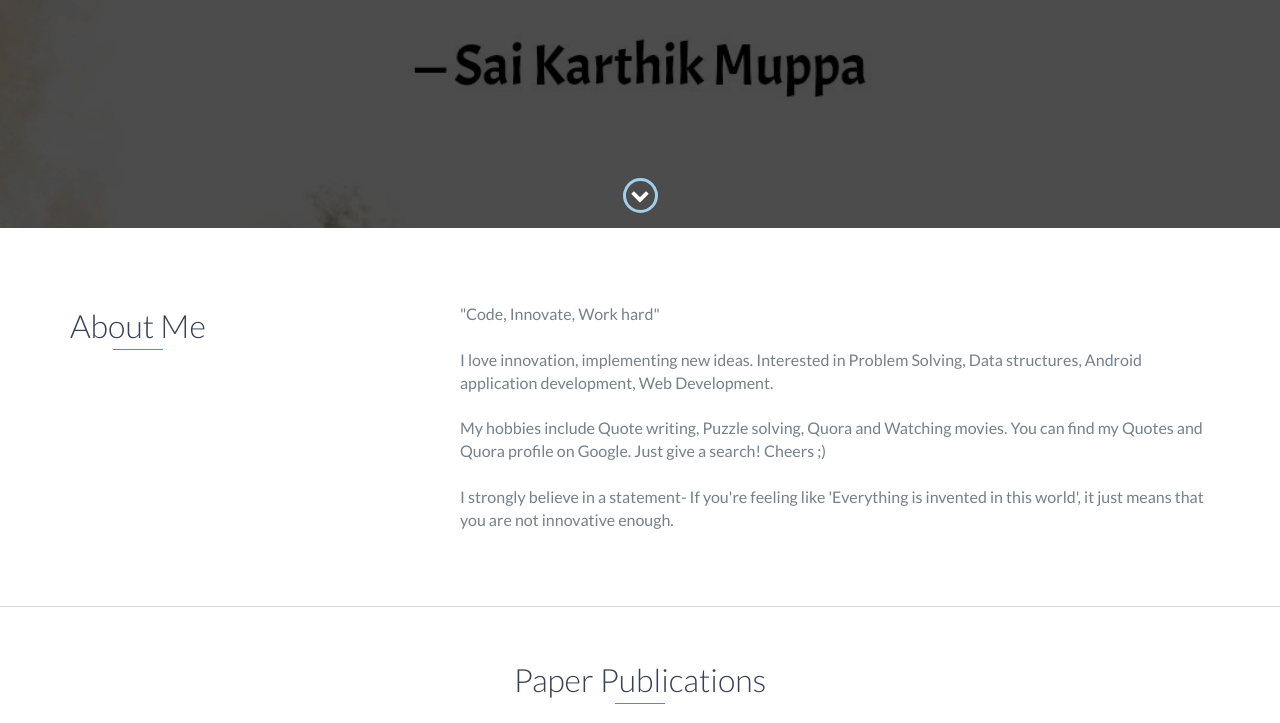
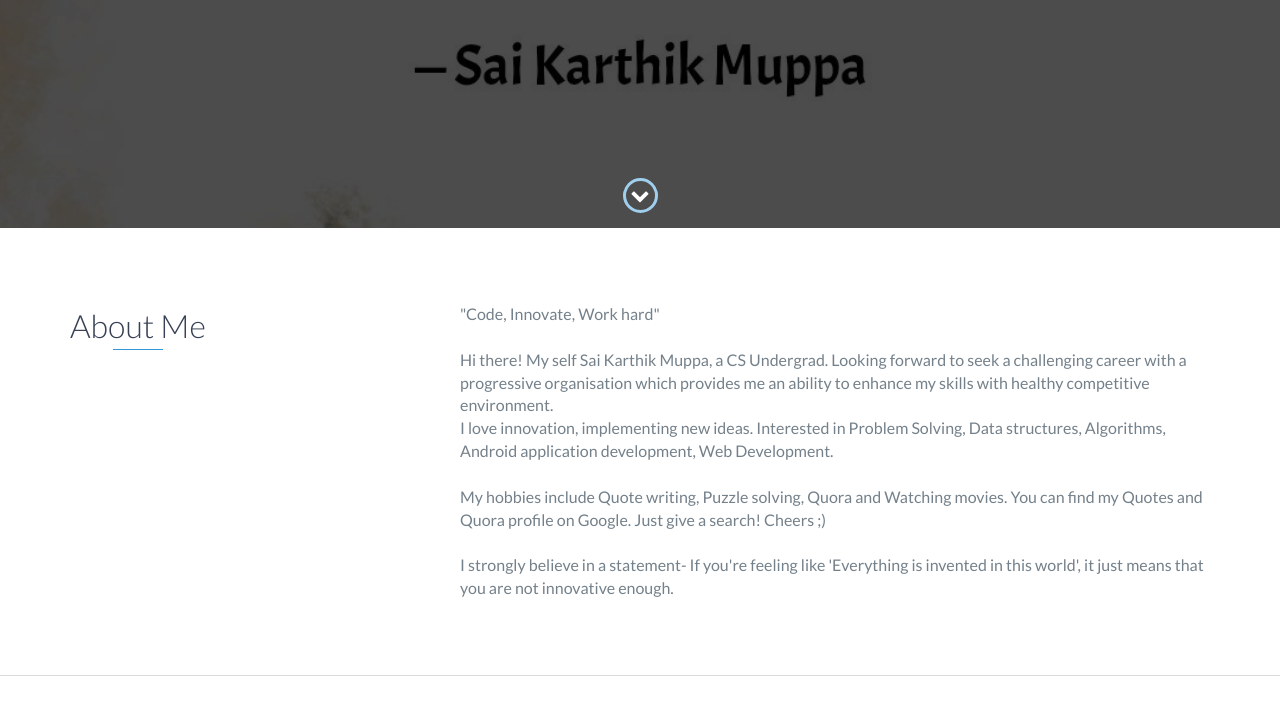
Before and after one commit to SaikarthikMuppa/SaikarthikMuppa.github.io, a website: page index.html in a window 1280 px wide. Shown: the part 572-1295 px from the top of the page. Drawn offline with nearby package versions, Linux system fonts and the light colour scheme.

Commit message:
Update index.html

```diff
--- a/index.html
+++ b/index.html
@@ -83,7 +83,9 @@
                 <div class="col-md-8">
                     <p>
                     	"Code, Innovate, Work hard"<br><br>
-                    	I love innovation, implementing new ideas. Interested in Problem Solving, Data structures, Android application development, Web Development.
+			Hi there! My self Sai Karthik Muppa, a CS Undergrad. Looking forward to seek a challenging career with a progressive organisation which provides me an ability to enhance my skills with healthy competitive environment.<br>
+
+                    	I love innovation, implementing new ideas. Interested in Problem Solving, Data structures, Algorithms, Android application development, Web Development.
 <!-- 			<br><br>My Competitive Profile:<br>HackerRank: <a href="https://www.hackerrank.com/muppasaikarthik7">https://www.hackerrank.com/muppasaikarthik7</a>
 			<br>HackerEarth: <a href="https://www.hackerearth.com/@saikarthikmuppa">https://www.hackerearth.com/@saikarthikmuppa</a>
 			<br>CodeChef: <a href="https://www.codechef.com/users/saikarthik_msk">https://www.codechef.com/users/saikarthik_msk</a> -->
```
